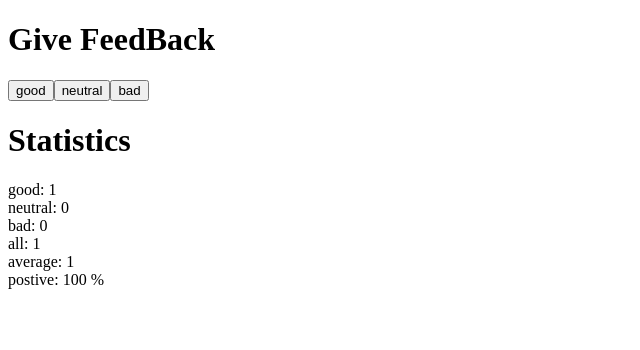
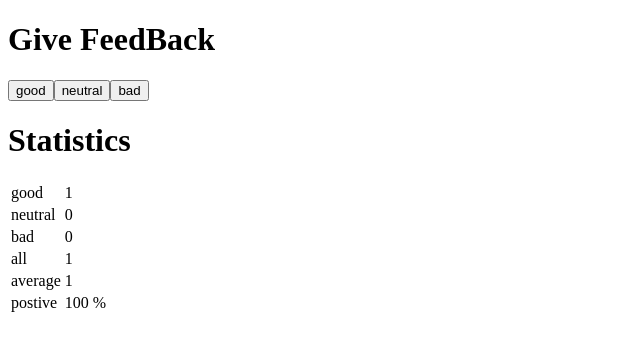
Before and after one commit to songtianlun/full_stack_open_2021, a React (Create React App) app in the folder part1/: page / in a window 1280 px wide. Both pictures are taken after a click on the button "good". Shown: the top 350 px of the page, without its empty margins (0-640 px from the left). Built offline with nearby package versions, Linux system fonts and the light colour scheme.

Commit message:
commit 1.11

```diff
--- a/part1/src/App.js
+++ b/part1/src/App.js
@@ -4,15 +4,33 @@ const Statistics = ({good, neutral, bad}) => {
   return (
     <div>
       <h1>Statistics</h1>
-      {good + neutral + bad > 0 &&
-        <div>
-          <div>good: {good}</div>
-          <div>neutral: {neutral}</div>
-          <div>bad: {bad}</div>
-          <div>all: {good+neutral+bad}</div>
-          <Average good={good} neutral={neutral} bad={bad} />
-          <div>postive: {(good + neutral) / (good + neutral + bad) * 100} %</div>
-        </div>
+      {(good + neutral + bad > 0 &&
+        <table>
+        <tr>
+          <td>good</td>
+          <td>{good}</td>
+        </tr>
+        <tr>
+          <td>neutral</td>
+          <td>{neutral}</td>
+        </tr>
+        <tr>
+          <td>bad</td>
+          <td>{bad}</td>
+        </tr>
+        <tr>
+          <td>all</td>
+          <td>{good+neutral+bad}</td>
+        </tr>
+        <tr>
+          <td>average</td>
+          <td>{(good - bad) / (good + neutral + bad)}</td>
+        </tr>
+        <tr>
+          <td>postive</td>
+          <td>{(good + neutral) / (good + neutral + bad) * 100} %</td>
+        </tr>
+      </table>)
       || <div>no feedback given</div>
       }
     </div>
```
